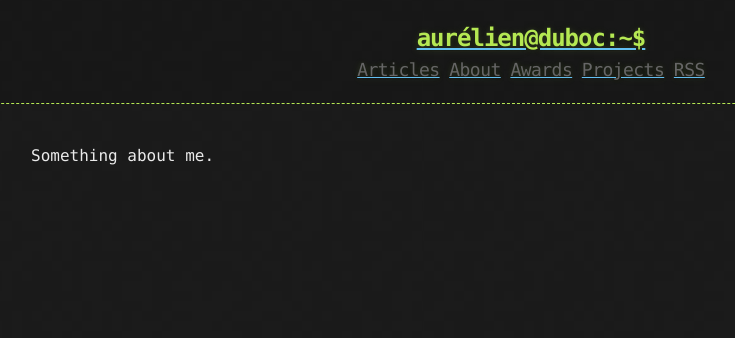
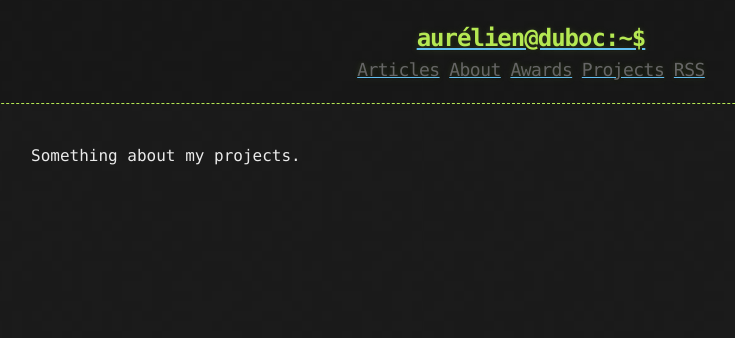
Before and after one commit to zteeed/zteeed.github.io, a Jekyll site: the page built from projects.md, in a window 1280 px wide. Shown: the top 338 px of the page, without its empty margins (109-844 px from the left). Built offline with Jekyll 4.4.1, drawn with Linux system fonts in a browser that asks for light colours.

Commit message:
Update projects page

```diff
--- a/projects.md
+++ b/projects.md
@@ -1,6 +1,6 @@
 ---
 layout: page
-title: About
+title: Projects
 ---
 
-Something about me.
+Something about my projects.
```
